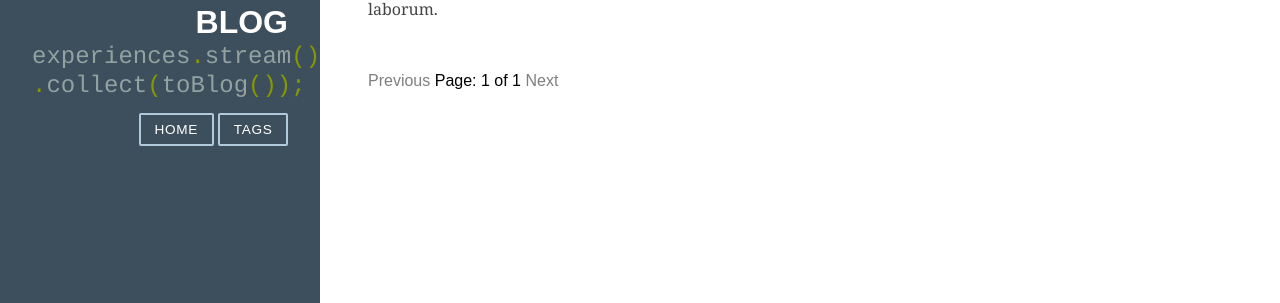
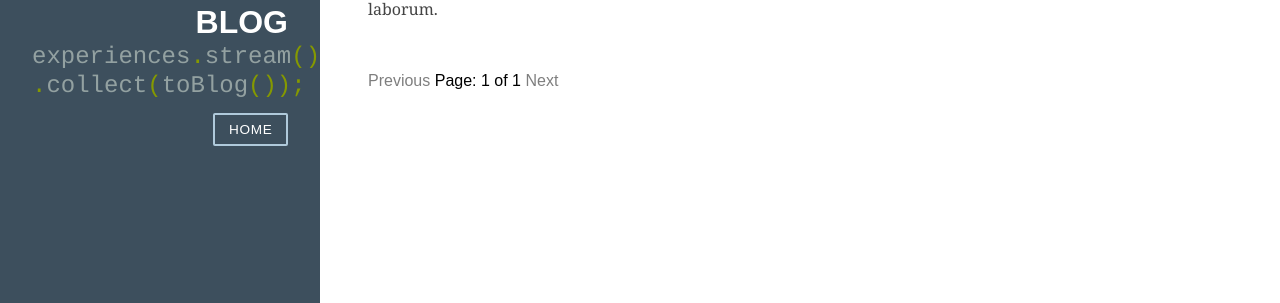
Before and after one commit to codegeny/codegeny.github.io, a Jekyll site: the page built from index.html, in a window 1280 px wide. Shown: the part 289-592 px from the top of the page. Built offline with Jekyll 4.4.1, drawn with Linux system fonts in a browser that asks for light colours; nearby versions of some CDN libraries; the list of posts is cut into pages by our own code.

Commit message:
Tag link is not rendered anymore if there are no tags

```diff
--- a/_layouts/default.html
+++ b/_layouts/default.html
@@ -40,9 +40,11 @@
 							<li class="nav-item">
 								<a class="pure-button" href="/">Home</a>
 							</li>
+							{% if site.tags != empty %}
 							<li class="nav-item">
 								<a class="pure-button" href="{{ site.baseurl }}/tags">Tags</a>
 							</li>
+							{% endif %}
 						</ul>
 					</nav>
 				</div>
```
